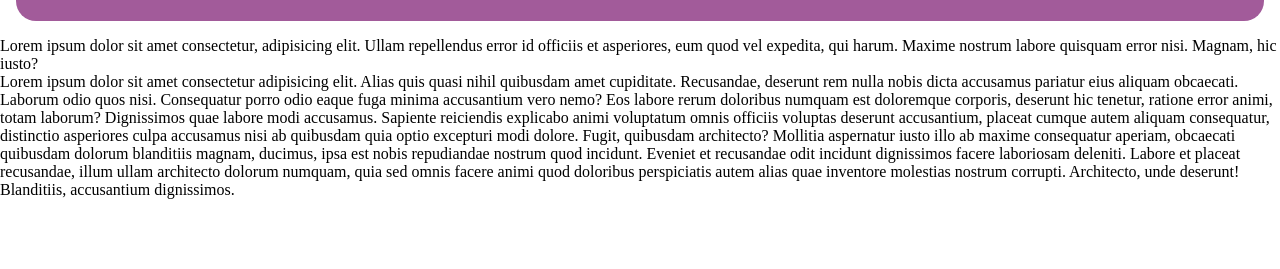
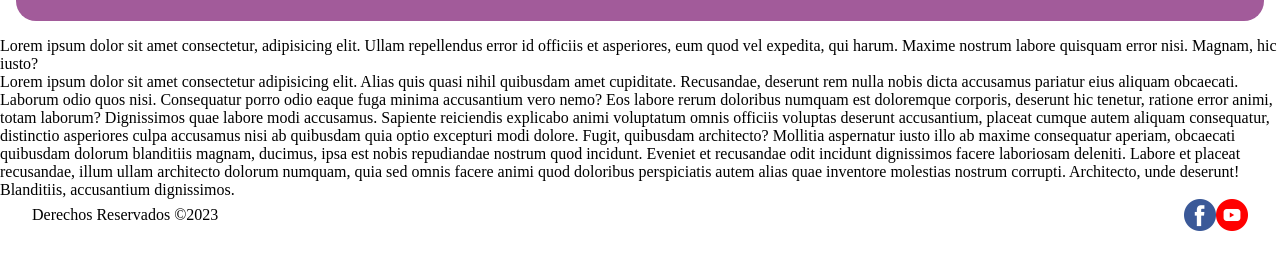
Before and after one commit to helen-catacora/ejemplo, a plain HTML site: page index.html in a window 1280 px wide. Shown: the part 363-632 px from the top of the page. Drawn offline with Linux system fonts and the light colour scheme.

Commit message:
D creamos el footer

```diff
--- a/index.html
+++ b/index.html
@@ -33,7 +33,13 @@
     </main>
     <!--pie de pagina-->
     <footer>
-
+        <div>
+            <span>Derechos Reservados ©2023</span>
+        </div>
+        <div class="social-container">
+            <a href="https://www.facebook.com/profile.php?id=100008220540371"><i class="icon-facebook icon-accessibility"></i></a>
+            <a href="https://www.facebook.com/profile.php?id=100008220540371"><i class="icon-youtube  icon-accessibility"></i></a>
+        </div>
     </footer>
 </body>
 </html>
--- a/style.css
+++ b/style.css
@@ -16,3 +16,31 @@
     margin-left: .5em;
     color: azure;
 }
+
+footer{
+    display: flex;
+    margin: 0 32px;
+    justify-content: space-between;
+    align-items: center;
+}
+
+.social-container{
+    display: flex;
+}
+
+.icon-facebook{
+    background: url(./assets/facebook.png) no-repeat top left ;
+    background-size: 32px;
+}
+
+.icon-youtube{
+    background: url(./assets/youtube.png) no-repeat top left ;
+    background-size: 32px;
+}
+
+.icon-accessibility{
+    display: block;
+    width: 32px;
+    height: 32px;
+    background-position: 0 0;
+}
```
Also changed, not shown: assets/facebook.png (added), assets/youtube.png (added).
